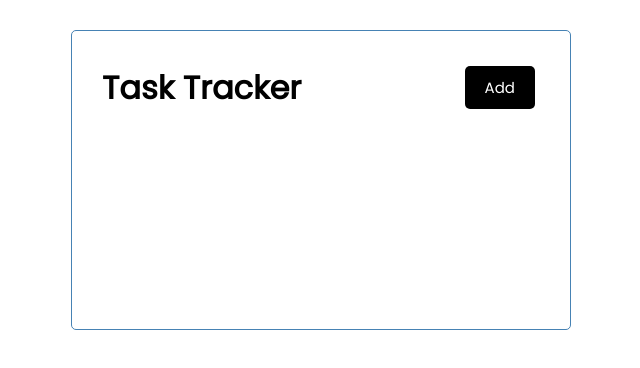
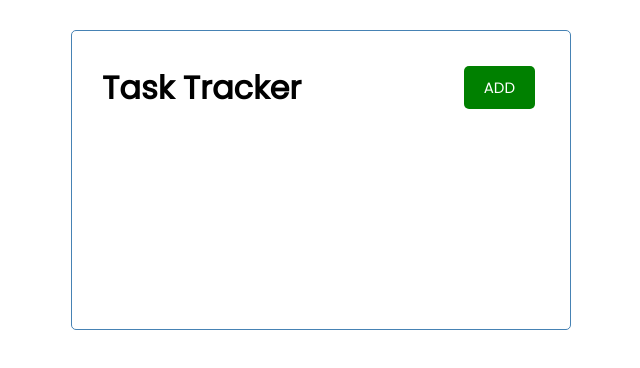
Before and after one commit to Adonis2115/Learning-React, a React (Create React App) app: page / in a window 1280 px wide. Shown: the top 368 px of the page, without its empty margins (319-959 px from the left). Built offline with nearby package versions, Linux system fonts and the light colour scheme.

Commit message:
Compoenents

```diff
--- /dev/null
+++ b/src/components/Button.js
@@ -0,0 +1,26 @@
+import PropTypes from 'prop-types'
+
+const Button = ({color, text, onClick}) => {
+    return (
+        <button
+            onClick={onClick}
+            style={{backgroundColor: color}}
+            className='btn'
+        >
+            {text}
+        </button>
+    )
+}
+
+Button.defaultProps = {
+    color: 'steelblue',
+    text: 'ADD'
+}
+
+Button.protoTypes = {
+    color: PropTypes.string,
+    text: PropTypes.string,
+    onClick: PropTypes.func
+}
+
+export default Button
--- a/src/components/Header.js
+++ b/src/components/Header.js
@@ -1,10 +1,14 @@
 import PropTypes from 'prop-types'
+import Button from './Button'
+const Header = ({title}) => {
+    const onClick = () => {
+        console.log('Click')
+    }
 
-const Header = ({title}) => {
     return (
         <header className='header'>
             <h1>{title}</h1>
-            <button className='btn'>Add</button>
+            <Button color='green' text='ADD' onClick={onClick} />
         </header>
     )
 }
```
